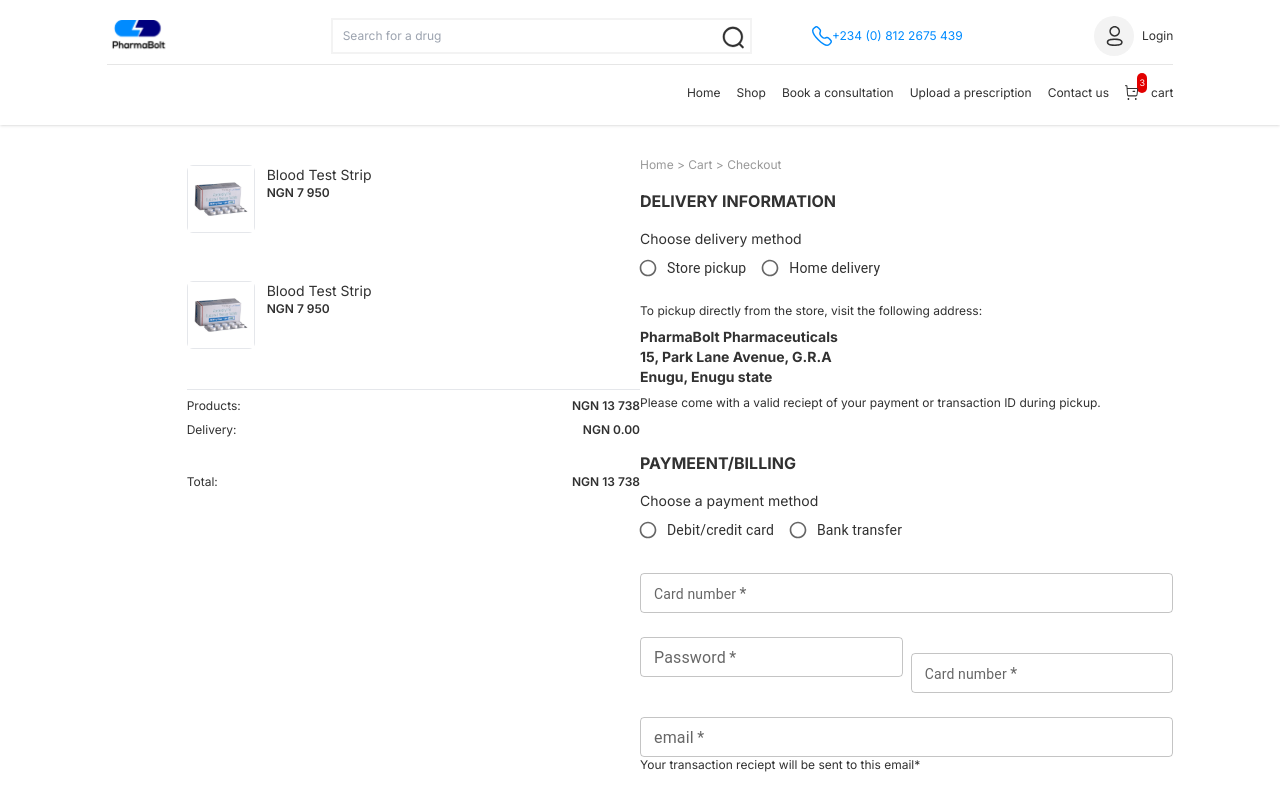
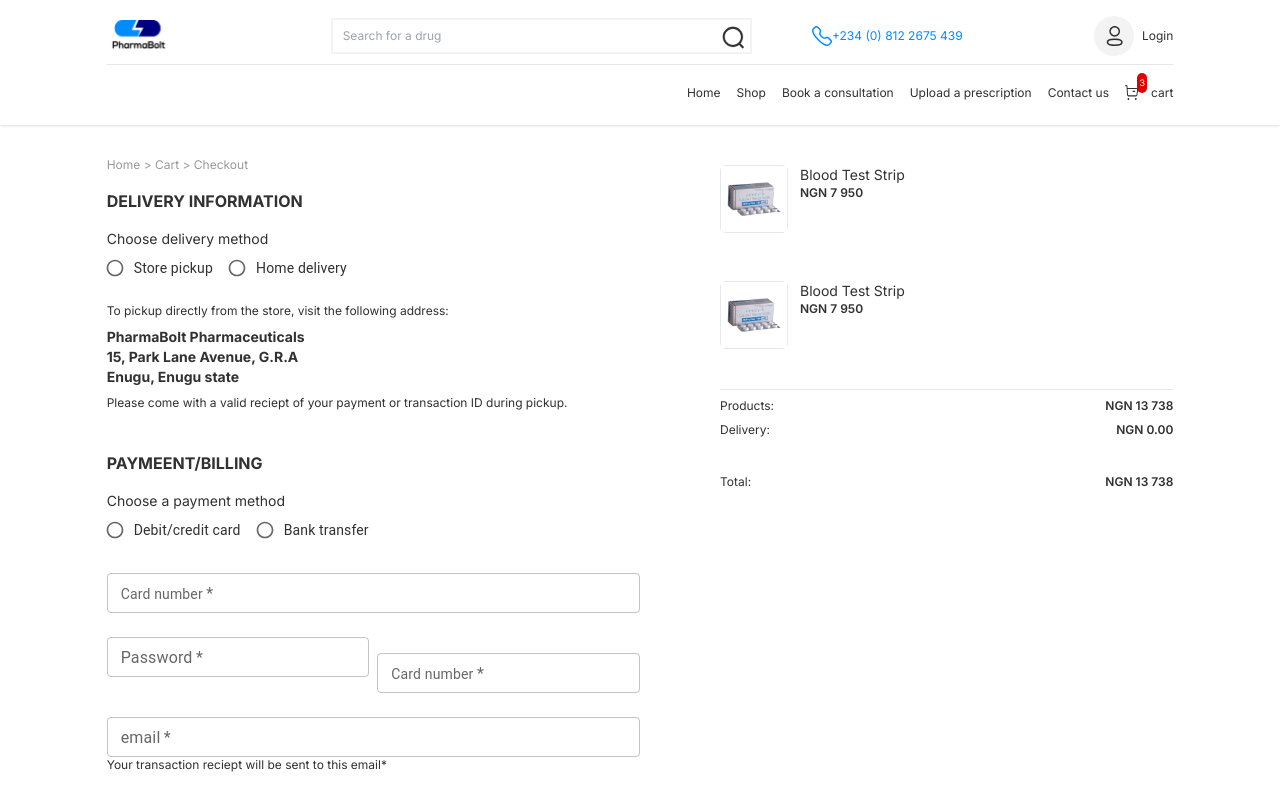
Before and after one commit to IsraelChidera/pharmabolt, a Next.js app: page /cart/checkout in a window 1280 px wide. Shown: the top 800 px of the page. Built offline with nearby package versions, Linux system fonts and the light colour scheme; no server answers.

Commit message:
Checkout page grid order fix

```diff
--- a/app/cart/checkout/page.tsx
+++ b/app/cart/checkout/page.tsx
@@ -15,7 +15,7 @@ import Image from "next/image";
 const page = () => {
     return (
         <section className='md:mt-0 grid grid-cols-1 mt-10 md:grid px-3 md:px-0 md:grid-cols-2 md:space-x-20 mx-auto md:w-5/6 md:py-8 py-10'>
-            <div className='order-2'>
+            <div className='md:order-1 order-2'>
                 <div>
                     <div className='md:block hidden'>
                         <p style={{ color: "#999999" }} className='text-xs'> Home {">"} Cart {">"} Checkout </p>
@@ -156,7 +156,7 @@ const page = () => {
                 </div>
             </div>
 
-            <aside className='order-1 pb-20 md:pb-0 md:mt-0 mt-10 space-y-2'>
+            <aside className='md:order-2 order-1 pb-20 md:pb-0 md:mt-0 mt-10 space-y-2'>
                 <div className='block md:hidden'>
                     <p style={{ color: "#999999" }} className='text-xs'> Home {">"} Cart {">"} Checkout </p>
                 </div>
```
